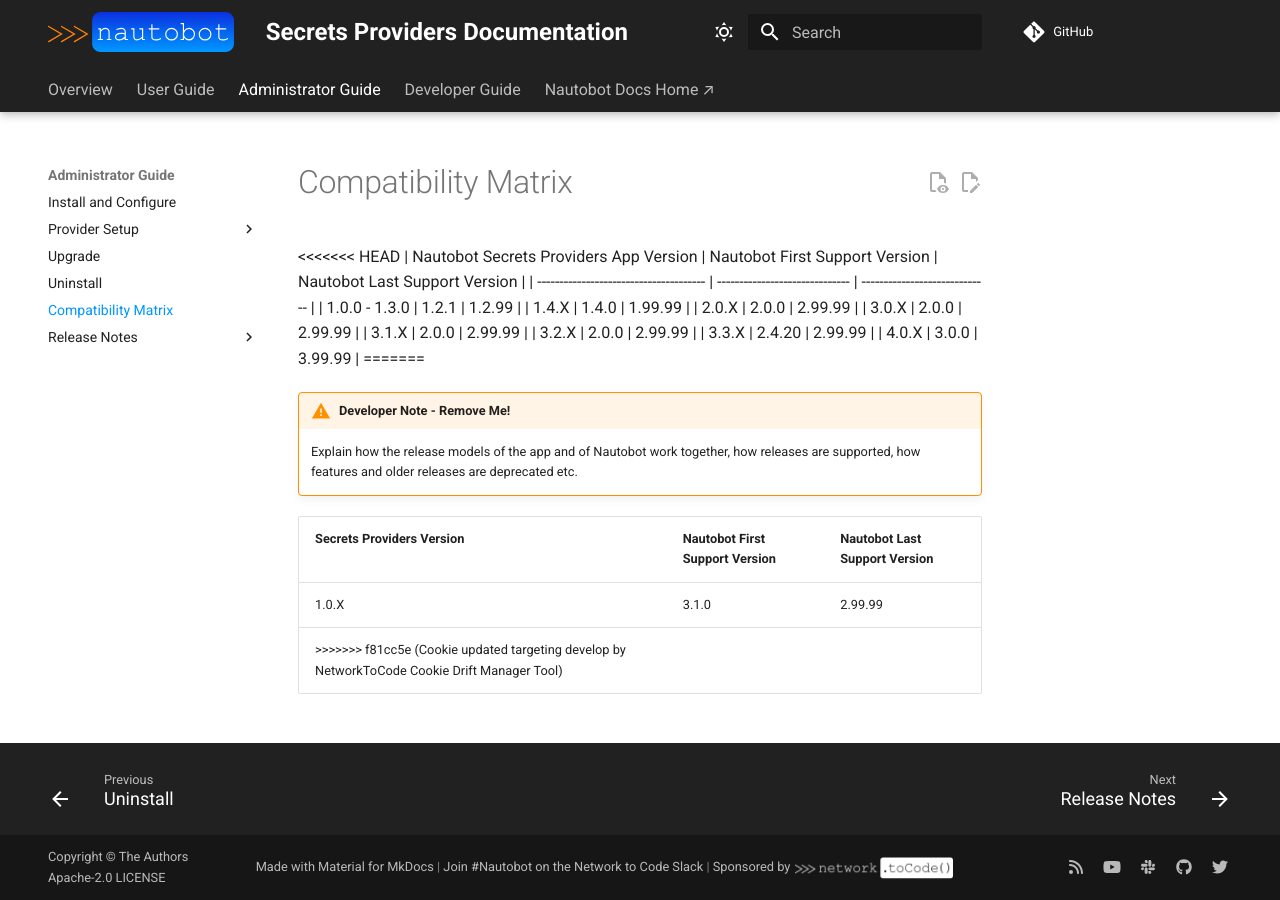
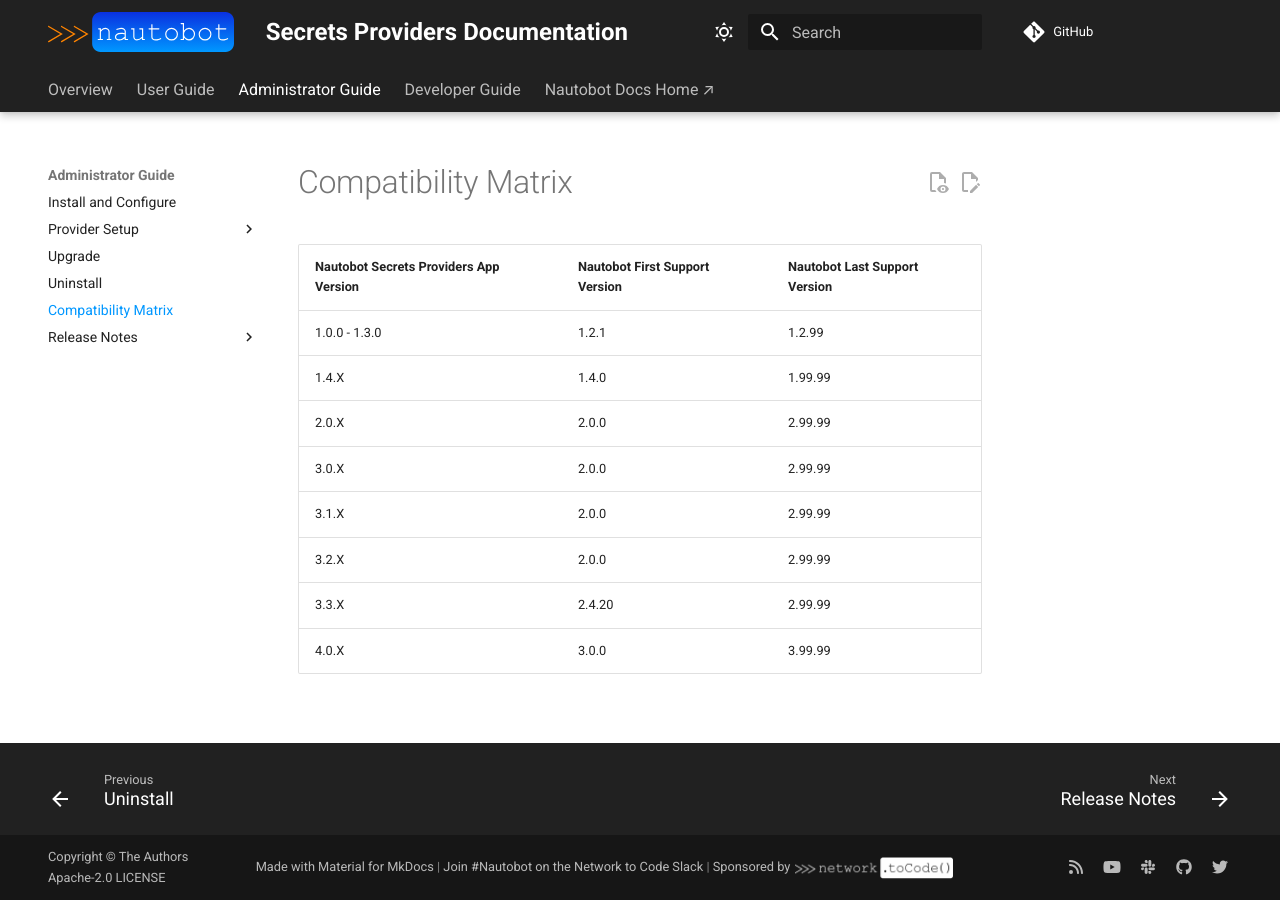
Before and after one commit to nautobot/nautobot-app-secrets-providers, an MkDocs documentation site: the page built from docs/admin/compatibility_matrix.md, in a window 1280 px wide. Built offline with MkDocs 1.6.1 and Material for MkDocs 9.7.7, drawn with Linux system fonts in a browser that asks for light colours; comment, search, counter and statistics services are not loaded.

Commit message:
Resolve cookiecutter drift merge conflicts
The drift manager committed unresolved conflict markers to this
branch. Resolved as follows:

- .cookiecutter.json: took the newly baked commit ref
- docs/admin/compatibility_matrix.md: kept the app's real matrix over the template placeholder
- pyproject.toml: kept the app's dependencies with the template's Nautobot >=3.1.0 floor

```diff
--- a/docs/admin/compatibility_matrix.md
+++ b/docs/admin/compatibility_matrix.md
@@ -1,6 +1,5 @@
 # Compatibility Matrix
 
-<<<<<<< HEAD
 | Nautobot Secrets Providers App Version | Nautobot First Support Version | Nautobot Last Support Version |
 | -------------------------------------- | ------------------------------ | ----------------------------- |
 | 1.0.0 - 1.3.0                          | 1.2.1                          | 1.2.99                        |
@@ -11,11 +10,3 @@
 | 3.2.X                                  | 2.0.0                          | 2.99.99                       |
 | 3.3.X                                  | 2.4.20                         | 2.99.99                       |
 | 4.0.X                                  | 3.0.0                          | 3.99.99                       |
-=======
-!!! warning "Developer Note - Remove Me!"
-    Explain how the release models of the app and of Nautobot work together, how releases are supported, how features and older releases are deprecated etc.
-
-| Secrets Providers Version | Nautobot First Support Version | Nautobot Last Support Version |
-| ------------- | -------------------- | ------------- |
-| 1.0.X         | 3.1.0                | 2.99.99        |
->>>>>>> f81cc5e (Cookie updated targeting develop by NetworkToCode Cookie Drift Manager Tool)
--- a/pyproject.toml
+++ b/pyproject.toml
@@ -30,17 +30,13 @@
 [tool.poetry.dependencies]
 python = ">=3.10,<3.15"
 # Used for local development
-<<<<<<< HEAD
-nautobot = ">=3.0.0,<4.0.0"
+nautobot = ">=3.1.0,<4.0.0"
 azure-identity = { version = "^1.15.0", optional = true }
 azure-keyvault-secrets = { version = "^4.8.0", optional = true }
 boto3 = { version = "^1.19.5", optional = true }
 hvac = { version = ">=0.11.0, <1.1.0", optional = true }
 python-tss-sdk = {version = "~1.2.0", optional = true}
 onepassword-sdk = {version = "^0.1.2", python = ">=3.9", optional = true}
-=======
-nautobot = ">=3.1.0,<4.0.0"
->>>>>>> f81cc5e (Cookie updated targeting develop by NetworkToCode Cookie Drift Manager Tool)
 
 [tool.poetry.group.dev.dependencies]
 coverage = "*"
```
Also changed, not shown: .cookiecutter.json.
